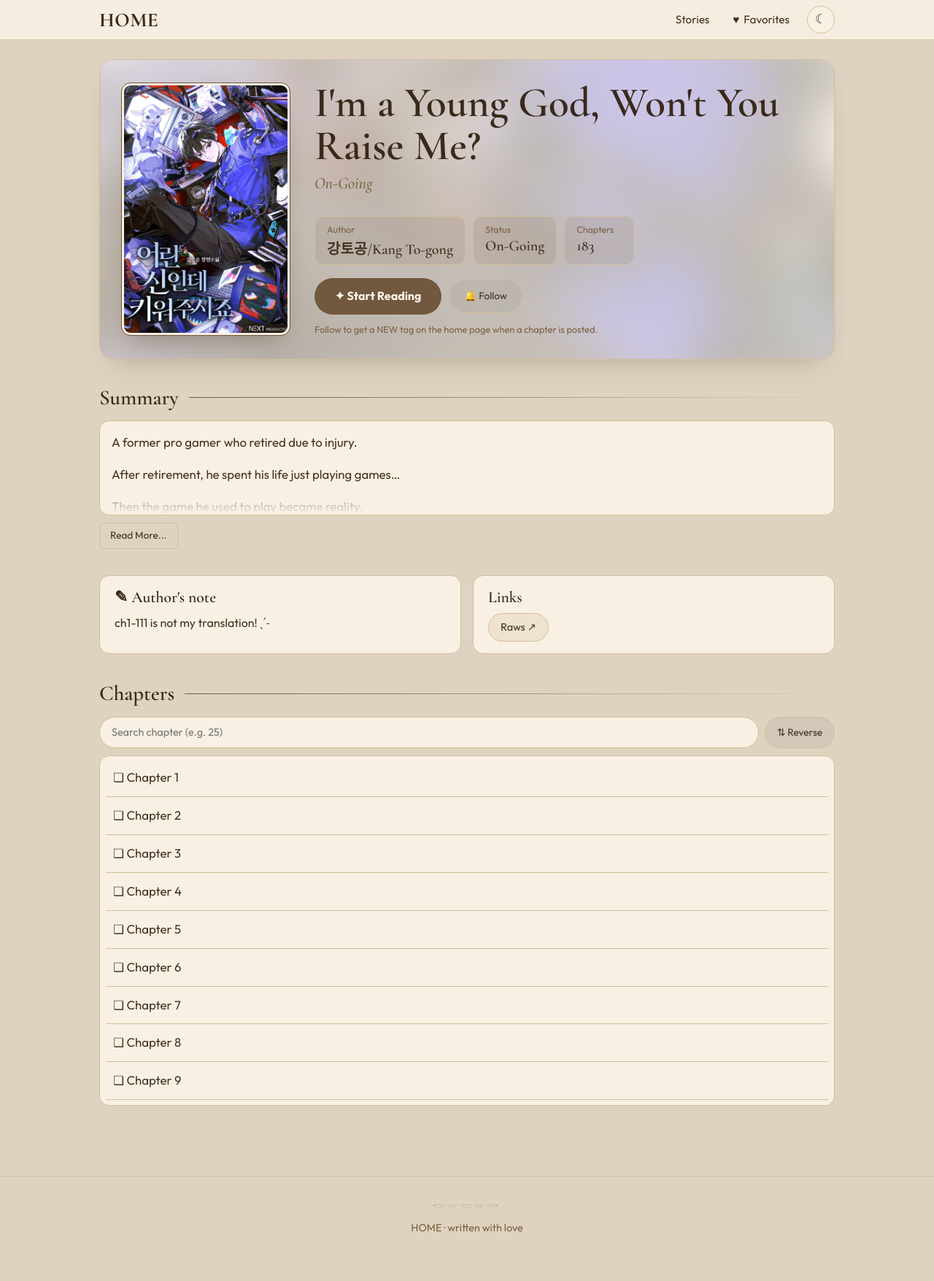
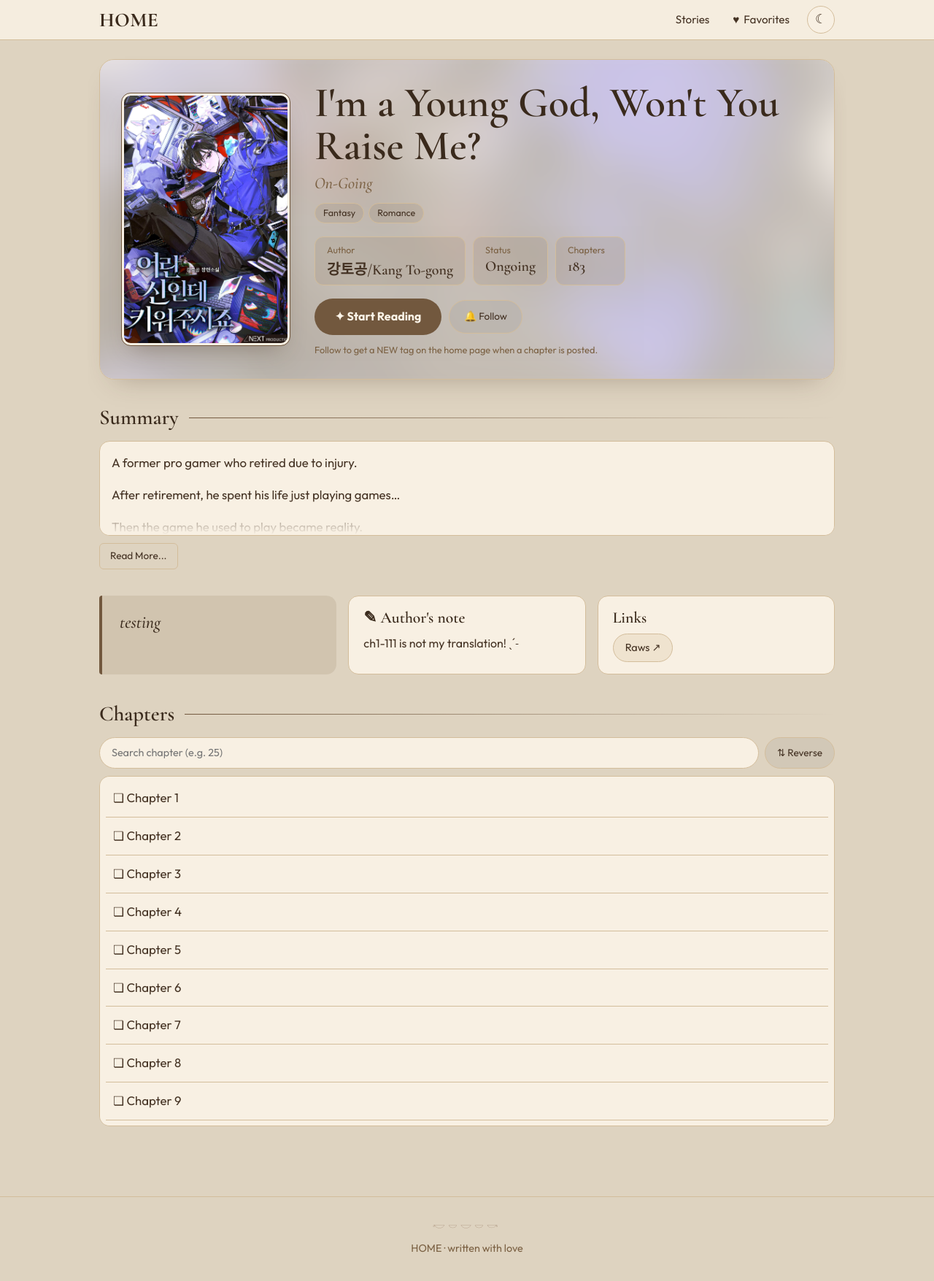
Before and after one commit to soleumn/soleumn.github.io, a Jekyll site: the page built from _novels/eoshinki.md, in a window 1280 px wide. Shown: the top 1755 px of the page at 73% size. Built offline with Jekyll 4.4.1, drawn with Linux system fonts in a browser that asks for light colours.

Commit message:
Update eoshinki.md

```diff
--- a/_novels/eoshinki.md
+++ b/_novels/eoshinki.md
@@ -1,16 +1,22 @@
 ---
 title: I'm a Young God, Won't You Raise Me?
-slug: eoshinki           # TEM que ser igual ao nome da pasta em _posts/
-permalink: /eoshinki/          # endereço da página da história (pode manter o que você já usa)
-image: /assets/eoshinki.jpg
+slug: eoshinki                 # TEM que ser igual ao nome da pasta em _chapters/
+permalink: /eoshinki/          # endereço da página da história
+image: /assets/eoshinki.jpg    # capa
 tagline: "On-Going"
 author: 강토공/Kang To-gong
-status: On-Going
+status: Ongoing
 chapter_auto: true
-order: 1                 # ordem na home (1 aparece primeiro)
+order: 1                      # ordem na home (1 aparece primeiro)
+
+# ---------- CAMPOS NOVOS (todos opcionais: apague a linha se não quiser) ----------
+tags: [Fantasy, Romance]      # etiquetas (a home mostra as 2 primeiras)
+accent: "#72583E"             # cor de destaque só desta história (bordas, linhas, etiquetas)
+quote: "testing"
+desc: "ch1-111 is not my translation! ˎˊ˗"
+
 links:
   - { name: Raws, url: "https://page.kakao.com/content/69299983/" }
-desc: "ch1-111 is not my translation! ˎˊ˗"
 ---
 A former pro gamer who retired due to injury.
 
```
